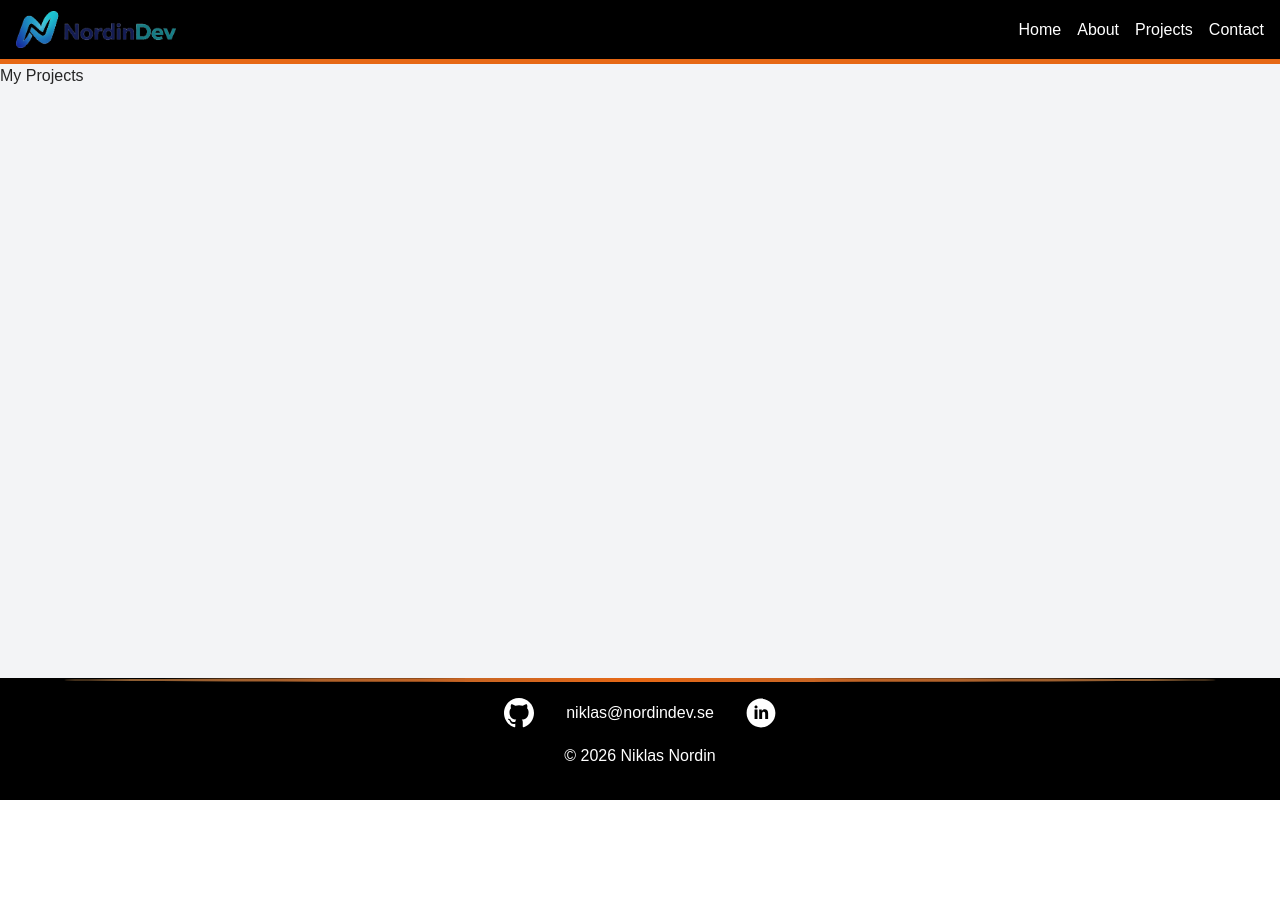
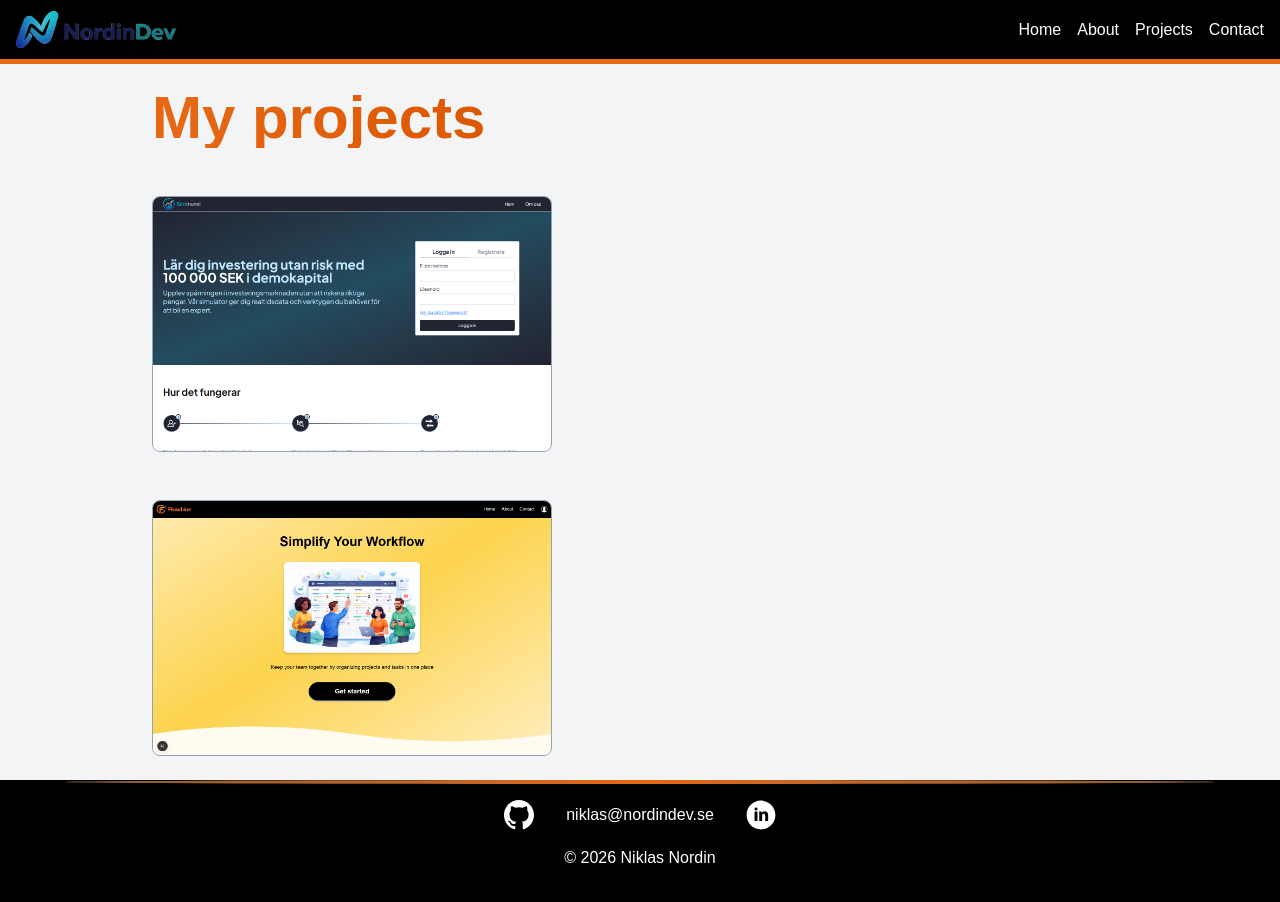
Before and after one commit to Niklas-Nordin/My-Portfolio, a Next.js app: page /projects in a window 1280 px wide. Before the commit the page ends 800 px from the top, so only its background shows below. Built offline with nearby package versions, Linux system fonts and the light colour scheme.

Commit message:
Adding data about my top projects

```diff
--- a/app/projects/page.tsx
+++ b/app/projects/page.tsx
@@ -1,7 +1,28 @@
+import Image from "next/image";
+
 function Projects() {
   return (
-    <div>
-      <h1>My Projects</h1>
+    <div className="max-w-5xl mx-auto p-6 space-y-12 w-full p-2">
+      <h1 className="bg-gradient-to-r from-brand-orange to-orange-700 bg-clip-text text-transparent text-5xl lg:text-6xl font-bold text-center lg:text-left">My projects</h1>
+
+      <Image
+        src="/projects/SimInvest.png"
+        alt="Image of SimInvest project"
+        width={400}
+        height={300}
+        className="rounded-lg border-1 border-gray-400" // object-cover gör att bilden inte trycks ihop/blir skev
+        sizes="(max-width: 768px) 100vw, 80vw"
+        priority // Bra att ha på första projektbilden för snabbare laddning
+      />
+      <Image
+        src="/projects/Trullo.png"
+        alt="Image of SimInvest project"
+        width={400}
+        height={300}
+        className="rounded-lg border-1 border-gray-400" // object-cover gör att bilden inte trycks ihop/blir skev
+        sizes="(max-width: 768px) 100vw, 80vw"
+        priority // Bra att ha på första projektbilden för snabbare laddning
+      />
     </div>
   );
 }
--- a/data.ts
+++ b/data.ts
@@ -26,10 +26,21 @@ export interface TechStack {
   skills: Skill[];
 }
 
+export interface topProjects {
+  id: string;
+  title: string;
+  liveUrl?: string;
+  githubUrl?: string;
+  imagePath: string;
+  technologies: string[];
+  description: string[];
+}
+
 export interface PortfolioData {
   jobs: Job[];
   studies: Study[];
   techStack: TechStack[];
+  topProjects: topProjects[];
 }
 
 export const portfolioData: PortfolioData = {
@@ -213,5 +224,52 @@ jobs: [
         { name: "Visual Studio Code", icon: "/techStack/vs-code-icon.svg" }
       ]
     }
+  ],
+  topProjects: [
+    {
+      id: "siminvest",
+      title: "SimInvest",
+      liveUrl: "https://siminvest-rouge.vercel.app/",
+      imagePath: "/projects/SimInvest.png",
+      technologies: [
+        "Next.js",
+        "TypeScript",
+        "React",
+        "Supabase",
+        "PostgreSQL",
+        "Prisma ORM",
+        "Recharts",
+        "Zod",
+        "JWT",
+        "bcrypt"
+      ],
+      description: [
+        "Fullstack developer role with total ownership of the entire frontend, UI/UX design, and backend authentication.",
+        "Solely designed and developed the entire user interface and responsive layouts, building dynamic dashboards, portfolio tables, and interactive price graphs utilizing Recharts.",
+        "Architected and implemented a secure authentication system from scratch, managing registration, login, and secure sessions via JWT (HttpOnly cookies) and bcrypt.",
+        "Developed structured backend endpoints to handle authentication requests and served formatted database data directly to the frontend components."
+      ]
+    },
+    {
+      id: "trullo",
+      title: "Trullo",
+      githubUrl: "https://github.com/Niklas-Nordin/Trullo",
+      imagePath: "/projects/Trullo.png", // Kom ihåg att lägga till en screenshot i din public-mapp sen!
+      technologies: [
+        "Node.js",
+        "Express.js",
+        "TypeScript",
+        "JavaScript",
+        "MongoDB",
+        "Mongoose",
+        "JWT"
+      ],
+      description: [
+        "A backend-focused Trello clone built entirely from scratch to master API design and NoSQL database modeling.",
+        "Architected and developed a robust REST API with comprehensive CRUD functionality for workspaces, boards, lists, and tasks.",
+        "Modeled a non-relational database structure using MongoDB and Mongoose, implementing strict schema validation and data integrity rules.",
+        "Implemented secure user authentication and session handling from scratch using JWT and password hashing."
+      ]
+    }
   ]
 };
```
Also changed, not shown: public/projects/SimInvest.png (added), public/projects/Trullo.png (added).
